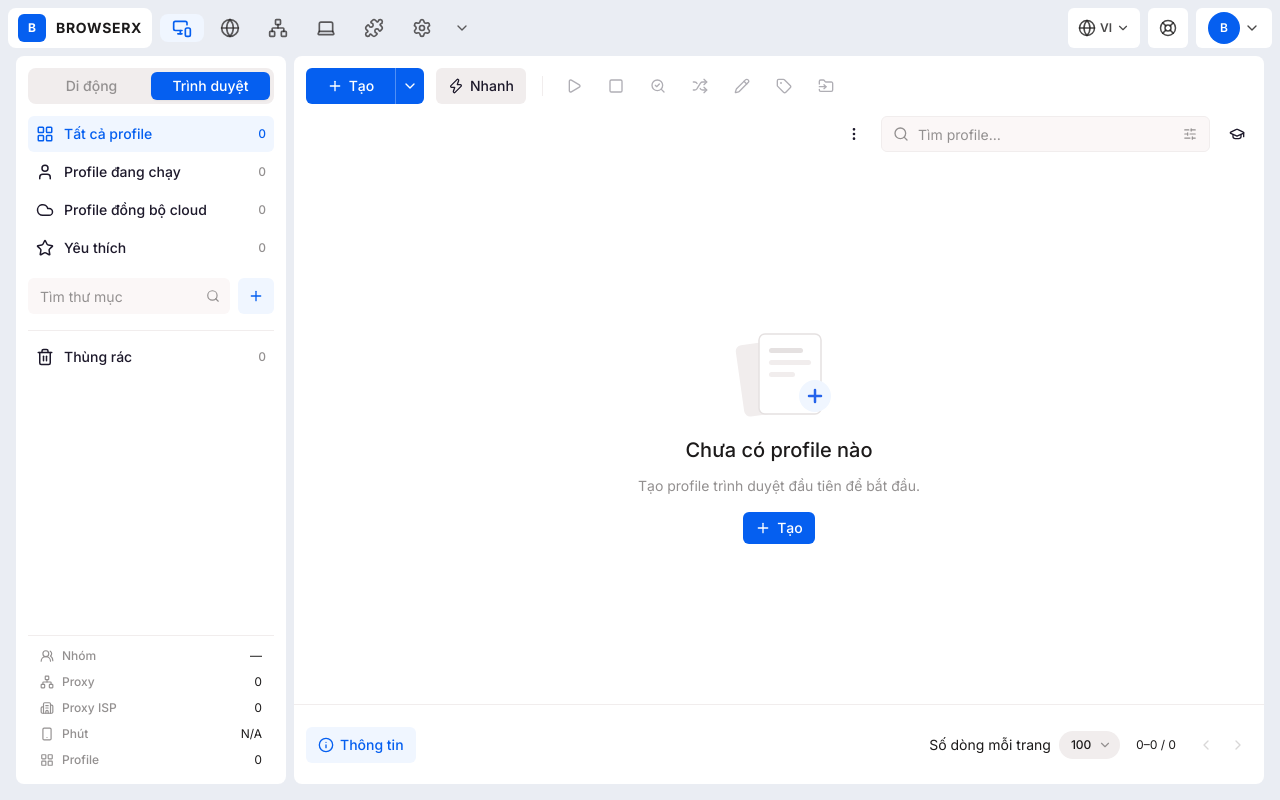
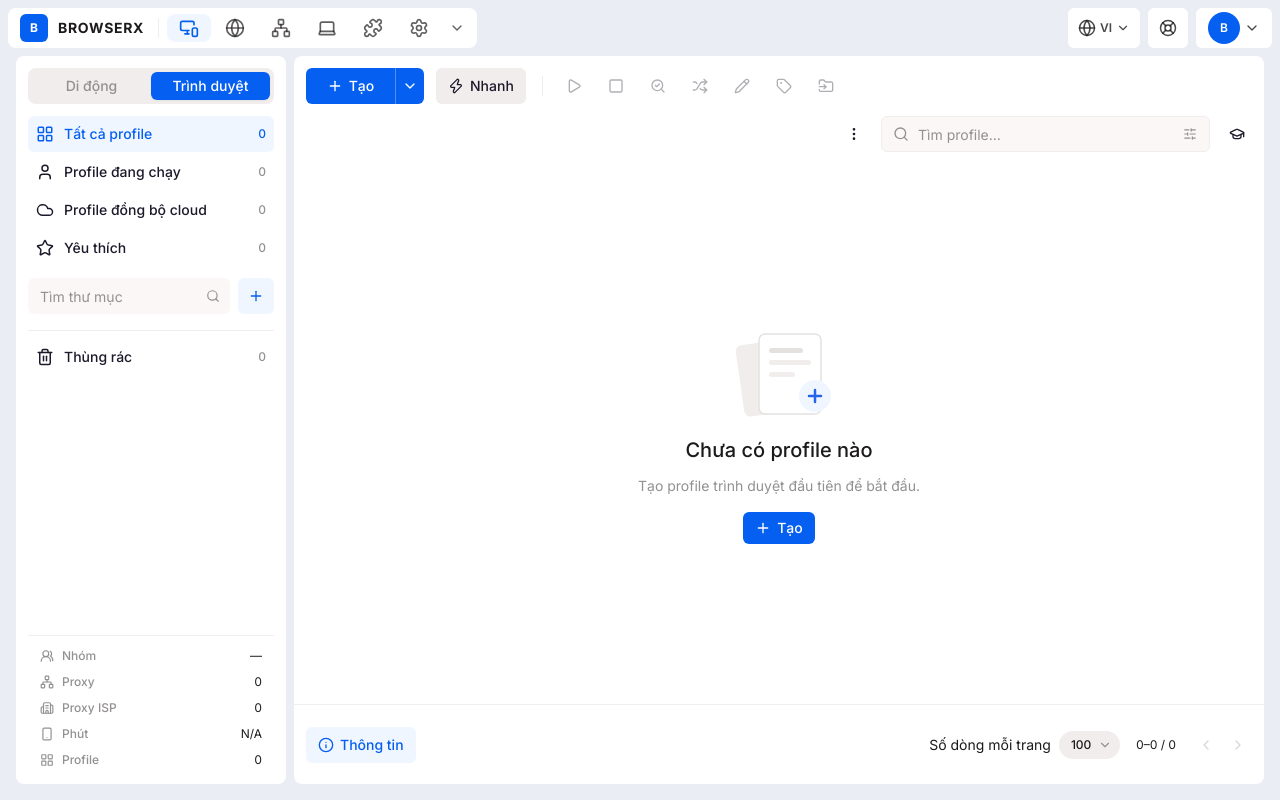
Before and after one commit to MintRouter/BrowserX, a React (Vite) app: page / in a window 1280 px wide. Built offline with nearby package versions, Linux system fonts and the light colour scheme.

Commit message:
fix(ui): W50I-fix — gói logo + divider + pill row + chevron vào 1 island trắng 40px radius 8 như MLX (pill 44×28, gap 2px, divider 1×20 #F1EDED)

```diff
--- a/src/components/TopBar.tsx
+++ b/src/components/TopBar.tsx
@@ -31,7 +31,7 @@ interface TopBarProps {
  * active = #F0F6FF bg + accent icon, idle = gray icon + light hover. */
 const pillBtn =
   "inline-flex h-7 w-11 shrink-0 items-center justify-center rounded-lg transition-colors focus:outline-none focus-visible:ring-2 focus-visible:ring-accent/60";
-const pillIdle = "text-fg/70 hover:bg-surface-1 hover:text-fg";
+const pillIdle = "text-fg/70 hover:bg-surface-3 hover:text-fg";
 const pillActive = "bg-[#F0F6FF] text-accent";
 
 /** Icon-pill row — one pill per top-level view (MLX app-switcher parity). */
@@ -66,13 +66,15 @@ export function TopBar(props: TopBarProps) {
 
   return (
     <header className="flex h-14 shrink-0 items-center gap-2 bg-surface-0 px-2">
-      {/* Logo card = home (Profiles), like the ML logo click. */}
+      {/* (W50I-fix) One white island holding logo + divider + pill row + chevron (MLX audit §2). */}
+      <div className="flex h-10 items-center rounded-lg bg-surface-1 px-1.5">
+        {/* Logo = home (Profiles), like the ML logo click. */}
         <button
           type="button"
           onClick={() => onNavigate?.("profiles")}
           aria-label={t("topbar.profiles")}
           title={t("topbar.profiles")}
-        className="flex h-10 items-center gap-2.5 rounded-lg bg-surface-1 px-2.5 transition-colors hover:bg-surface-2 focus:outline-none focus-visible:ring-2 focus-visible:ring-accent/60"
+          className="flex h-8 items-center gap-2.5 rounded-md px-1.5 transition-colors hover:bg-surface-3 focus:outline-none focus-visible:ring-2 focus-visible:ring-accent/60"
         >
           <span
             className="grid h-7 w-7 shrink-0 place-items-center rounded-md bg-accent text-xs font-bold text-white"
@@ -85,8 +87,11 @@ export function TopBar(props: TopBarProps) {
           </span>
         </button>
 
+        {/* Thin vertical divider between logo and pills. */}
+        <span className="mx-2 h-5 w-px shrink-0 bg-border" aria-hidden="true" />
+
         {/* (W50I) Direct icon-pill row (MLX audit §2) — one pill per main view. */}
-      <nav className="flex items-center gap-1" aria-label={t("topbar.appSwitcher")}>
+        <nav className="flex items-center gap-0.5" aria-label={t("topbar.appSwitcher")}>
           {PILLS.map(({ view: v, icon: Icon, labelKey, match }) => {
             const active = view !== undefined && match.includes(view);
             return (
@@ -145,6 +150,7 @@ export function TopBar(props: TopBarProps) {
             </div>
           </Popover>
         </nav>
+      </div>
 
       {/* (W50I) Right cluster — separate white islands (MLX audit §2). */}
       <div className="ml-auto flex items-center gap-2">
```
Lines whose indentation alone changed are shown as unchanged.
